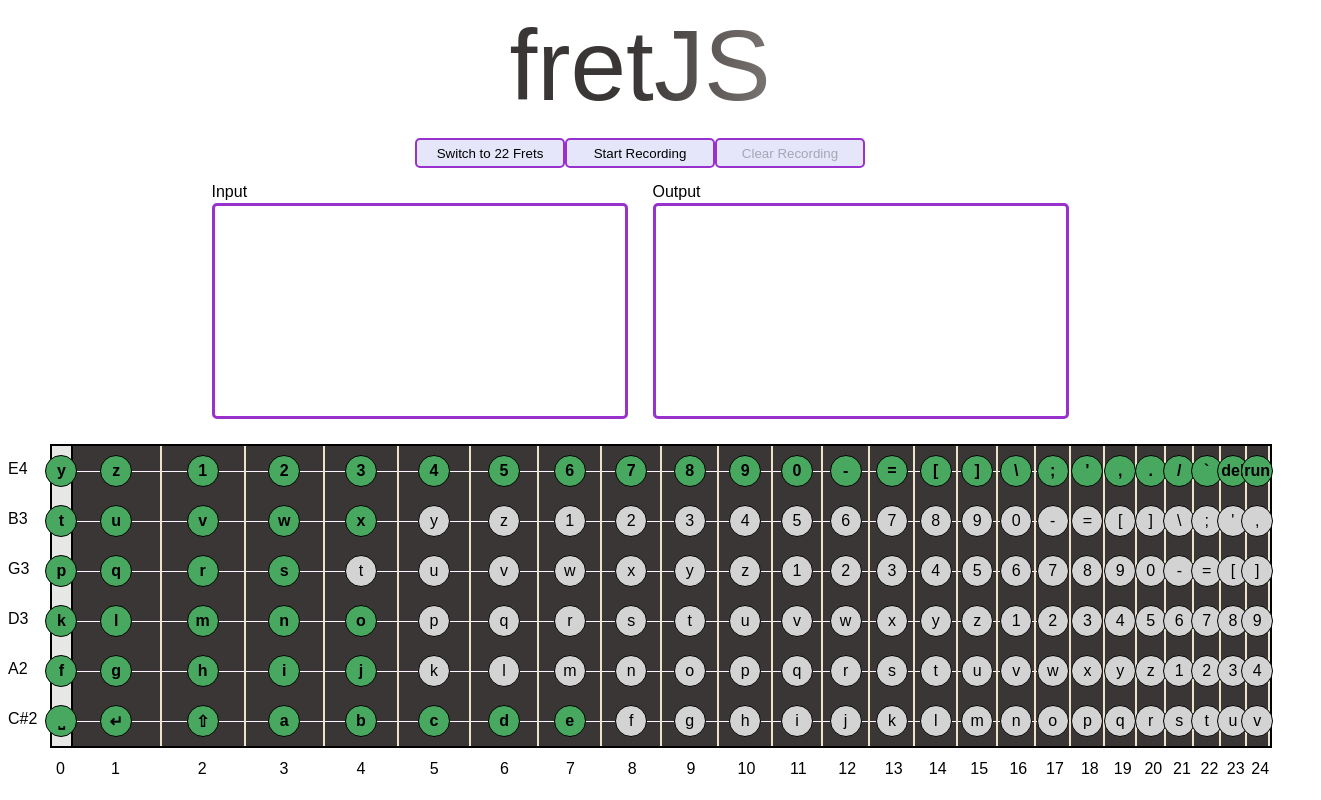
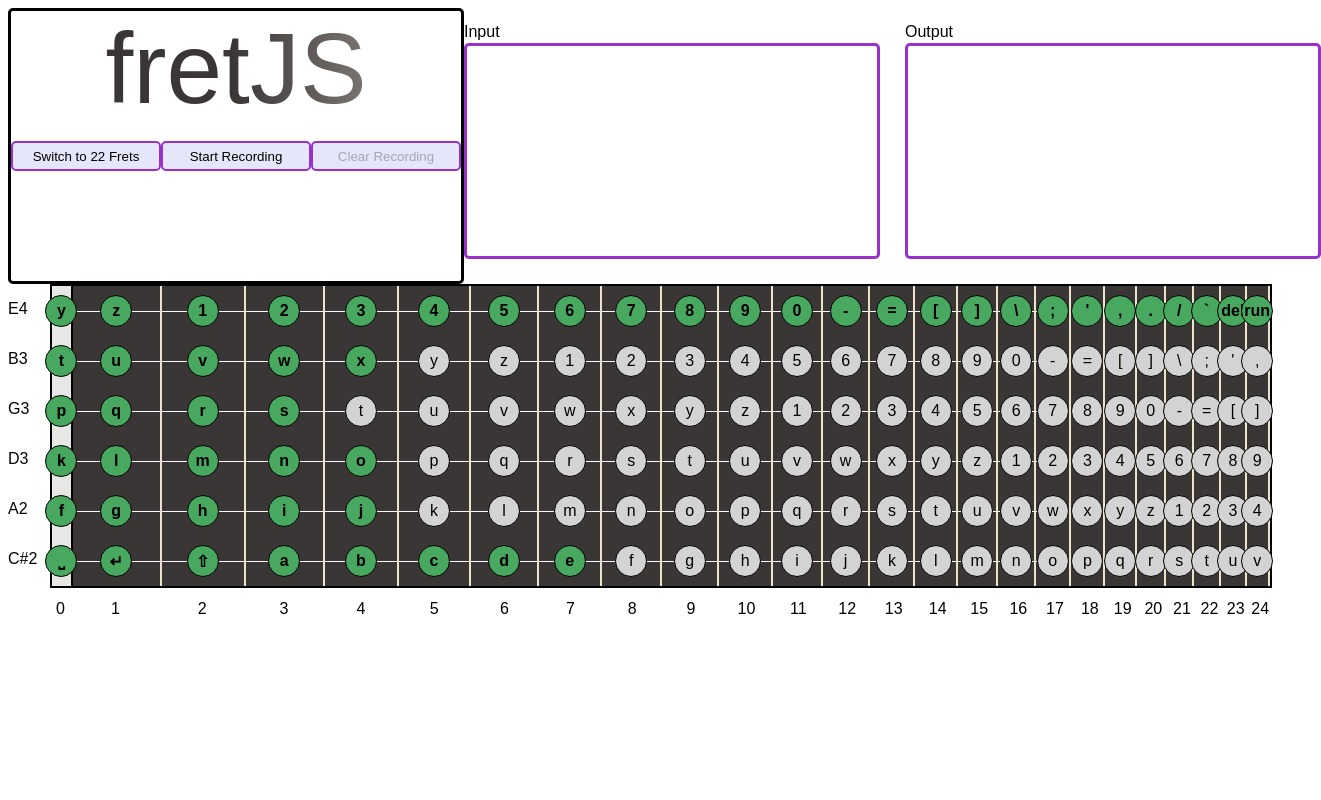
Before and after one commit to DominicMonares/fret-js, a React app: page / in a window 1280 px wide. Shown: the whole page, 1321 px wide, since content can reach past the window. Built offline with nearby package versions, Linux system fonts and the light colour scheme.

Commit message:
add containers

```diff
--- a/src/Components/App.css
+++ b/src/Components/App.css
@@ -1,5 +1,15 @@
 #app {
   font-family: sans-serif;
+}
+
+.top-container {
+  display: flex;
+  justify-content: space-between;
+}
+
+.left-panel {
+  border: 3px solid black;
+  border-radius: 5px;
 }
 
 .logo-container {
--- a/src/Components/App.tsx
+++ b/src/Components/App.tsx
@@ -143,6 +143,8 @@
 
   return (
     <div id="app">
+      <div className="top-container">
+        <div className="left-panel">
           <div className="logo-container">
             <span className="logo">fretJS</span>
           </div>
@@ -155,7 +157,9 @@
             clearRecording={clearRecording}
             output={output}
           />
+        </div>
         <Workspace shift={shift} input={input} output={output} />
+      </div>
       <Diagram fretNum={fretNum} shift={shift} />
     </div>
   );
```
Lines whose indentation alone changed are shown as unchanged.
